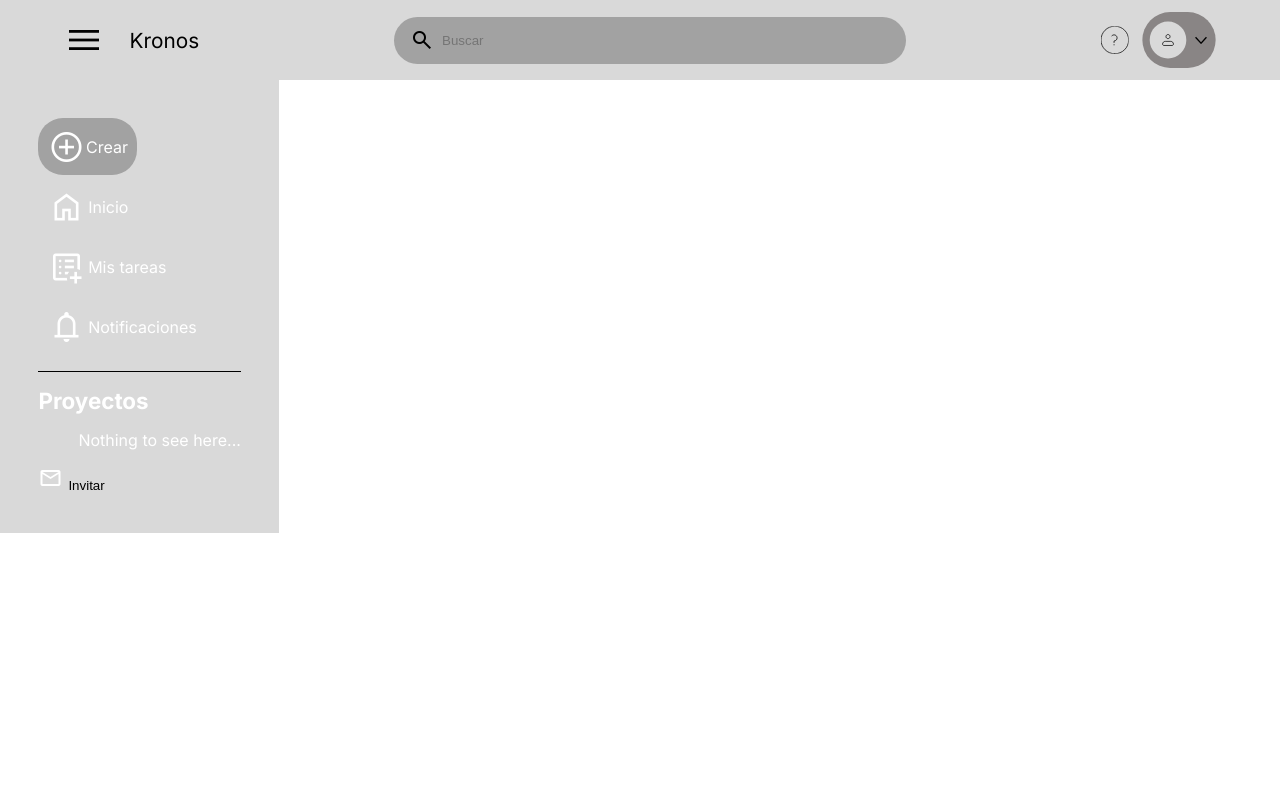
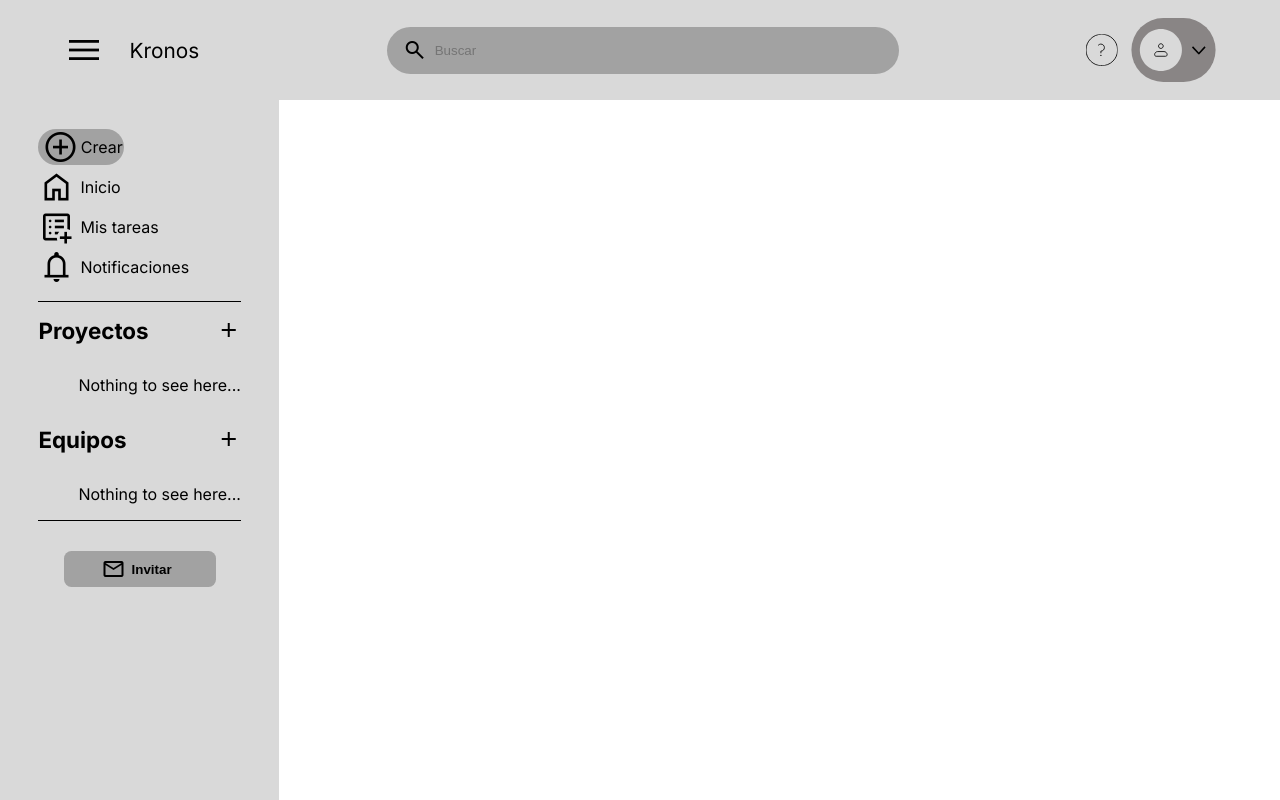
Before and after one commit to Frotolin08/Kronos-Proyecto, a React (Vite) app in the folder Frontend/: page /project/1 in a window 1280 px wide. Built offline with nearby package versions, Linux system fonts and the light colour scheme; a web font is replaced by a local one.

Commit message:
terminada sideBar

```diff
--- a/Frontend/src/Pages/ProjectPage.jsx
+++ b/Frontend/src/Pages/ProjectPage.jsx
@@ -1,16 +1,20 @@
 import { useParams } from "react-router";
+import { useState } from "react";
 import NavBarWSearch from "../components/NavBarWSearch";
 import SideBar from "../components/SideBar";
 import ErrorPage from "./ErrorPage";
 
 
-export default function(props) {
+export default function ProjectPage() {
+const [sbStatus, setSbStatus] = useState(false)
+
+const style = {left : sbStatus?  '-100%' : '0px'}
 
 const params = useParams();
 return(
 params.id? <>
-<NavBarWSearch/>
-<SideBar/>
+<NavBarWSearch menuFunc={() => setSbStatus(!sbStatus)}/>
+<SideBar style={style}/>
 </> : <ErrorPage/>
 )
 }
--- a/Frontend/src/components/NavBarWSearch.jsx
+++ b/Frontend/src/components/NavBarWSearch.jsx
@@ -9,7 +9,7 @@ export default function NavBarWSearch(props) {
 return(
     <div className="NavSearch">
         <div id='leftIcons'>
-        <span className='material-symbols-outlined'>menu</span>
+        <span onClick={props.menuFunc} className='material-symbols-outlined'>menu</span>
         <p>Kronos</p>
         </div>
         <SearchBar/>
--- a/Frontend/src/components/SideBar.jsx
+++ b/Frontend/src/components/SideBar.jsx
@@ -8,20 +8,36 @@ const projects = props.projects? props.projects.map((item)=> {
 <Link to={item.link}><div className='project'><div style={{backgroundColor: item.color}}/><p>{item.title}</p></div></Link>
 }) : 'Nothing to see here...'
 
+const teams = props.teams? props.teams.map((item)=> {
+    <Link to={item.link}><div className='project'><div style={{backgroundColor: item.color}}/><p>{item.title}</p></div></Link>
+    }) : 'Nothing to see here...'
+
 return(
-<div className='sideBar'>
+<div className='sideBar' style={props.style} >
 <ul className='tabs'>
     <div id='addBtn'><span className='material-symbols-outlined'>add_circle</span>Crear</div>
     <div id='inicioBtn'><span className='material-symbols-outlined'>home</span>Inicio</div>
     <div id='tareasBtn'><span className='material-symbols-outlined'>list_alt_add</span>Mis tareas</div>
     <div id='notifBtn'><span className='material-symbols-outlined'>notifications</span>Notificaciones</div>
 </ul>
+
 <Separator/>
+<div className='titleSbContainer'>
 <FancyTitle class='proyectosTitle' text='Proyectos'/>
+<span className='material-symbols-outlined' >add</span>
+</div>
 <ul className='proyectos'>
     {projects}
 </ul>
-<ul className='equipos'></ul>
+
+<div className='titleSbContainer'>
+<FancyTitle class='proyectosTitle' text='Equipos'/>
+<span className='material-symbols-outlined' id='addTeamBtn'>add</span>
+</div>
+<ul className='equipos'>
+{teams}
+</ul>
+<Separator/>
 <SimpleButton class='invitarBtn' icon='mail' text='Invitar'/>
 </div>
 
--- a/Frontend/src/components/SimpleButton.jsx
+++ b/Frontend/src/components/SimpleButton.jsx
@@ -4,7 +4,7 @@ export default function SimpleButton(props) {
 
 return(
 
-<Link to={props.link}><span className='material-symbols-outlined'>{props.icon}</span><button onClick={props.onClick} disabled={props.disabled} className={props.class}
+<Link className={props.class} to={props.link}><span className='material-symbols-outlined'>{props.icon}</span><button onClick={props.onClick} disabled={props.disabled}
 >{props.text}</button></Link>
 
 
--- a/Frontend/src/styles.css
+++ b/Frontend/src/styles.css
@@ -2,6 +2,7 @@
   :root {
     --secondaryColor: #D9D9D9;
     --mainColor: white;
+    --fontContrast: #000;
     --tertiaryColor: #A2A2A2;
     --textColor: rgb(255, 255, 255);
     --font: 'inter';
@@ -14,6 +15,7 @@
     --errorColor: #B20000;
     --linkColor: #4240BE;
     --easeTransition: ease .1s all;
+    --slowerTransition: ease .3s all;
   }
   body {
 
@@ -476,7 +478,7 @@
   position: fixed;
   top: 0px;
   left: 0px;
-  height: 5rem;
+  height: 12.5vh;
   width: 100%;
   box-sizing: border-box;
   padding: 1rem;
@@ -522,27 +524,46 @@
   font-size: 2.5rem;
     }
     #rightIcon1{
-      height: 1.75rem;
+      height: 4vmin;
     }
     #rightIcon2{
-      height: 3.5rem;
+      height: 8vmin;
     }
     #rightIcons {
       gap: 1vw
     }
 
     .sideBar {
-position: relative;
-top: 4rem;
+      overflow: auto;
+transition: var(--slowerTransition);
+position: fixed;
+top: 12.5vh;
 font-family: var(--font);
 background-color: var(--secondaryColor);
 width: fit-content;
-height: 100%;
-color: var(--textColor);
+height: calc(100vh - 12.5vh);
+box-sizing: border-box;
+color: var(--fontContrast);
 padding: 3%;
+padding-top: 1%;
+}
+.invitarBtn {
+  background-color: var(--tertiaryColor);
+  display: flex;
+  align-items: center;
+  justify-content: center;
+  padding: 3%;
+  border-radius: 7.5px;
+  box-sizing: border-box;
+  width: 75%;
+  margin-left: 12.5%;
+  margin-top: 15%;
+}
+.invitarBtn button {
+  font-weight: 700;
 }
 .invitarBtn span {
-  color: var(--textColor)
+  color: var(--fontContrast);
 }
 .tabs {
 display: flex;
@@ -559,8 +580,8 @@ padding-left: 0px;
   display: flex;
   cursor: pointer;
   align-items: center;
-  gap: 2%;
-  padding: 5%;
+  gap: 3%;
+  padding: 0%;
   border-radius: 25px;
   transition: var(--easeTransition);
 }
@@ -572,10 +593,12 @@ background-color: #e6e6e6;
 }
 #addBtn {
 background-color: var(--tertiaryColor);
-width: min-content
+width: min-content;
+padding: 0 2% 0 2%;
 
 }
 .separator {
+margin: 0%;
 border: none;
 border-top: inset .1rem black;
 }
@@ -584,3 +607,14 @@ border-top: inset .1rem black;
 font-size: var(--smallerHeaderSize);
 font-family: var(--font);
 }
+
+.titleSbContainer {
+
+  display: flex;
+  justify-content: space-between;
+  align-items: center;
+}
+.titleSbContainer span {
+cursor: pointer;
+
+}
```
